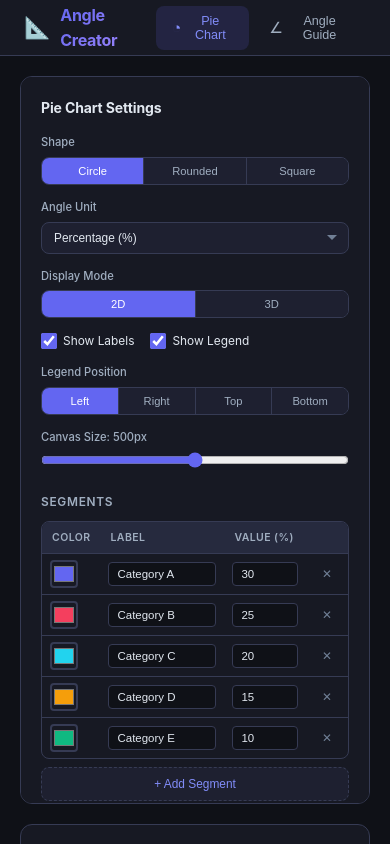
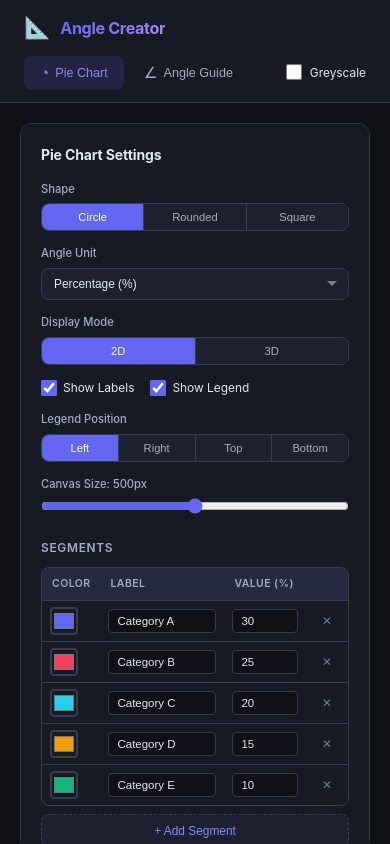
Before and after one commit to justinbornais/pie-creator, a React (Vite) app: page / in a window 390 px wide. Shown: the top 844 px of the page. Built offline with nearby package versions, Linux system fonts and the light colour scheme.

Commit message:
Added greyscale option

```diff
--- a/src/App.tsx
+++ b/src/App.tsx
@@ -6,6 +6,7 @@ type Tab = 'pie' | 'angle';
 
 export default function App() {
   const [activeTab, setActiveTab] = useState<Tab>('pie');
+  const [greyscale, setGreyscale] = useState(false);
 
   return (
     <div className="app">
@@ -30,9 +31,17 @@ export default function App() {
             Angle Guide
           </button>
         </nav>
+        <label className="header-toggle">
+          <input
+            type="checkbox"
+            checked={greyscale}
+            onChange={(e) => setGreyscale(e.target.checked)}
+          />
+          Greyscale
+        </label>
       </header>
       <main className="app-main">
-        {activeTab === 'pie' ? <PieCreator /> : <AngleGuide />}
+        {activeTab === 'pie' ? <PieCreator greyscale={greyscale} /> : <AngleGuide greyscale={greyscale} />}
       </main>
     </div>
   );
--- a/src/components/AngleGuide.tsx
+++ b/src/components/AngleGuide.tsx
@@ -1,5 +1,6 @@
 import { useState, useRef, useEffect, useCallback } from 'react';
 import type { AngleEntry, AngleSettings, AngleUnit, ShapeType, AngleInputMode, ExportFormat } from '../types';
+import { toGreyscale } from '../utils/colors';
 import { drawAngleGuide } from '../utils/drawAngle';
 import { exportCanvas } from '../utils/export';
 import { uid } from '../utils/uid';
@@ -20,16 +21,30 @@ const DEFAULT_SETTINGS: AngleSettings = {
   lineColor: '#1a1a1a',
 };
 
-export default function AngleGuide() {
+interface AngleGuideProps {
+  greyscale?: boolean;
+}
+
+export default function AngleGuide({ greyscale = false }: AngleGuideProps) {
   const [angles, setAngles] = useState<AngleEntry[]>(DEFAULT_ANGLES);
   const [settings, setSettings] = useState<AngleSettings>(DEFAULT_SETTINGS);
   const canvasRef = useRef<HTMLCanvasElement>(null);
 
+  const renderAngles = angles.map((angle) => ({
+    ...angle,
+    color: greyscale ? toGreyscale(angle.color) : angle.color,
+  }));
+
+  const renderSettings = {
+    ...settings,
+    lineColor: greyscale ? toGreyscale(settings.lineColor) : settings.lineColor,
+  };
+
   const redraw = useCallback(() => {
     if (canvasRef.current) {
-      drawAngleGuide(canvasRef.current, angles, settings);
+      drawAngleGuide(canvasRef.current, renderAngles, renderSettings);
     }
-  }, [angles, settings]);
+  }, [renderAngles, renderSettings]);
 
   useEffect(() => {
     redraw();
@@ -62,7 +77,7 @@ export default function AngleGuide() {
   const EXPORT_DPR = 3;
   const handleExport = (format: ExportFormat) => {
     const offscreen = document.createElement('canvas');
-    drawAngleGuide(offscreen, angles, settings, EXPORT_DPR);
+    drawAngleGuide(offscreen, renderAngles, renderSettings, EXPORT_DPR);
     exportCanvas(offscreen, format, 'angle-guide');
   };
 
--- a/src/components/PieCreator.tsx
+++ b/src/components/PieCreator.tsx
@@ -1,6 +1,6 @@
 import { useState, useRef, useEffect, useCallback } from 'react';
 import type { PieSegment, PieSettings, AngleUnit, ShapeType, DisplayMode, ExportFormat, LegendPosition } from '../types';
-import { paletteColor } from '../utils/colors';
+import { bwShade, paletteColor } from '../utils/colors';
 import { drawPie } from '../utils/drawPie';
 import { exportCanvas } from '../utils/export';
 import { uid } from '../utils/uid';
@@ -36,7 +36,11 @@ const DEFAULT_SETTINGS: PieSettings = {
   canvasSize: 500,
 };
 
-export default function PieCreator() {
+interface PieCreatorProps {
+  greyscale?: boolean;
+}
+
+export default function PieCreator({ greyscale = false }: PieCreatorProps) {
   const [segments, setSegments] = useState<PieSegment[]>(DEFAULT_SEGMENTS);
   const [settings, setSettings] = useState<PieSettings>(DEFAULT_SETTINGS);
   const canvasRef = useRef<HTMLCanvasElement>(null);
@@ -48,13 +52,18 @@ export default function PieCreator() {
     rotationY: number;
   } | null>(null);
 
+  const renderSegments = segments.map((segment, index) => ({
+    ...segment,
+    color: greyscale ? bwShade(index, segments.length) : segment.color,
+  }));
+
   const redraw = useCallback(() => {
     if (canvasRef.current) {
-      drawPie(canvasRef.current, segments, settings, undefined, true);
+      drawPie(canvasRef.current, renderSegments, settings, undefined, true);
     }
-  }, [segments, settings]);
+  }, [renderSegments, settings]);
 
-  const legendColors = segments.map((s) => s.color);
+  const legendColors = renderSegments.map((s) => s.color);
 
   useEffect(() => {
     redraw();
@@ -161,7 +170,7 @@ export default function PieCreator() {
   const EXPORT_DPR = 3;
   const handleExport = (format: ExportFormat) => {
     const offscreen = document.createElement('canvas');
-    drawPie(offscreen, segments, settings, EXPORT_DPR);
+    drawPie(offscreen, renderSegments, settings, EXPORT_DPR);
     exportCanvas(offscreen, format, 'pie-chart');
   };
 
--- a/src/index.css
+++ b/src/index.css
@@ -91,6 +91,22 @@ body {
   gap: 4px;
 }
 
+.header-toggle {
+  display: flex;
+  align-items: center;
+  gap: 8px;
+  color: var(--text-0);
+  font-size: 0.85rem;
+  user-select: none;
+}
+
+.header-toggle input[type='checkbox'] {
+  accent-color: var(--accent);
+  width: 16px;
+  height: 16px;
+  cursor: pointer;
+}
+
 .tab-btn {
   display: flex;
   align-items: center;
@@ -138,6 +154,13 @@ body {
 @media (max-width: 900px) {
   .creator-layout {
     grid-template-columns: 1fr;
+  }
+
+  .app-header {
+    flex-wrap: wrap;
+    height: auto;
+    gap: 12px;
+    padding: 12px 24px;
   }
 }
 
--- a/src/utils/colors.ts
+++ b/src/utils/colors.ts
@@ -39,6 +39,16 @@ export function hexToRgba(hex: string, alpha: number): string {
   return `rgba(${r}, ${g}, ${b}, ${alpha})`;
 }
 
+/** Convert a hex color to grayscale while preserving perceived luminance. */
+export function toGreyscale(hex: string): string {
+  const r = parseInt(hex.slice(1, 3), 16);
+  const g = parseInt(hex.slice(3, 5), 16);
+  const b = parseInt(hex.slice(5, 7), 16);
+  const grey = Math.round(r * 0.299 + g * 0.587 + b * 0.114);
+  const channel = grey.toString(16).padStart(2, '0');
+  return `#${channel}${channel}${channel}`;
+}
+
 /** Generate a grayscale shade for B&W mode */
 export function bwShade(index: number, total: number): string {
   if (total <= 1) return '#888888';
```
Also changed, not shown: 1 other file (tests, documents, lock files or other folders).
